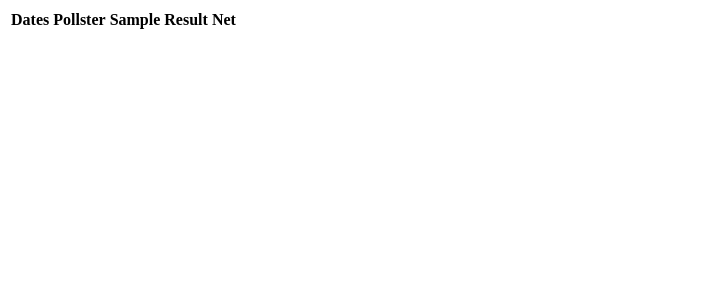
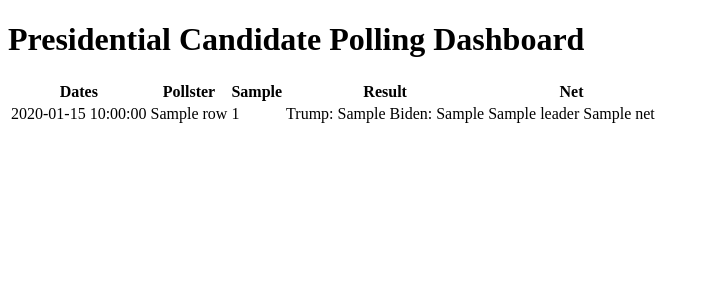
Before and after one commit to darrenzhang2000/presidential-candidate-polling, a Flask app: template templates/home.html in a window 1280 px wide. Shown: the top 300 px of the page, without its empty margins (0-710 px from the left). Run offline with Flask 2, Linux system fonts and the light colour scheme; the template is opened without the code that fills it: most values are stand-ins (such as "Sample title", 1, 10 or a date in 2020); lists and menus that the app fills with data are empty.

Commit message:
populated table rows with pollster data

```diff
--- a/app.py
+++ b/app.py
@@ -1,10 +1,14 @@
-from flask import Flask
+from flask import Flask, render_template
+from data import scrape_poll_data
 
 app = Flask(__name__) #four underscores total
 
 @app.route('/')
 def presidential_poll_dashboard():
-    return 'Hello, world!'
+    pollster_data_array = scrape_poll_data()
+    # The pollster_data_array on the left is a variable which can be accessed inside home.html
+    # The pollster_data_array on the right is the array created by the scrape_poll_data function
+    return render_template('home.html', pollster_data_array = pollster_data_array)
 
 if __name__ == '__main__':
     app.run()
--- a/templates/home.html
+++ b/templates/home.html
@@ -6,6 +6,7 @@
     <title>Document</title>
 </head>
 <body>
+    <h1>Presidential Candidate Polling Dashboard</h1>
     <table>
         <tr>
             <th>Dates</th>
@@ -14,6 +15,16 @@
             <th>Result</th>
             <th>Net</th>
         </tr>
+        {% for row in pollster_data_array %}
+            <tr>
+                <td>{{ row.date }}</td>
+                <td>{{ row.pollster_name }}</td>
+                <td>{{ row.sample_size }}</td>
+                <td>Trump: {{ row.trump_fav }} Biden: {{ row.biden_fav }}</td>
+                <td>{{ row.leader }} {{ row.net }} </td>
+            </tr>
+        {% endfor %}
+
     </table>
 </body>
 </html>
```
Also changed, not shown: data.py (+4 -4 lines).
